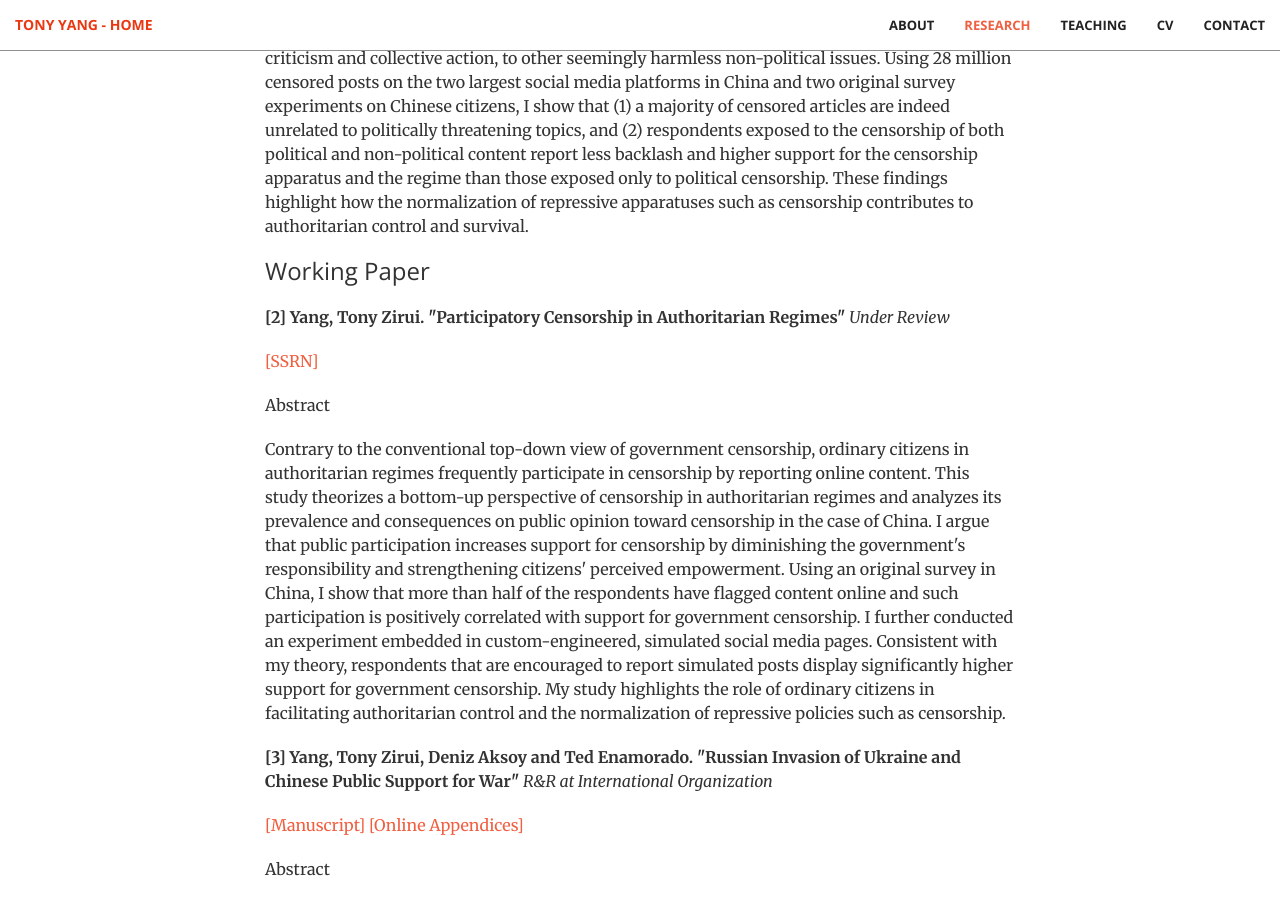
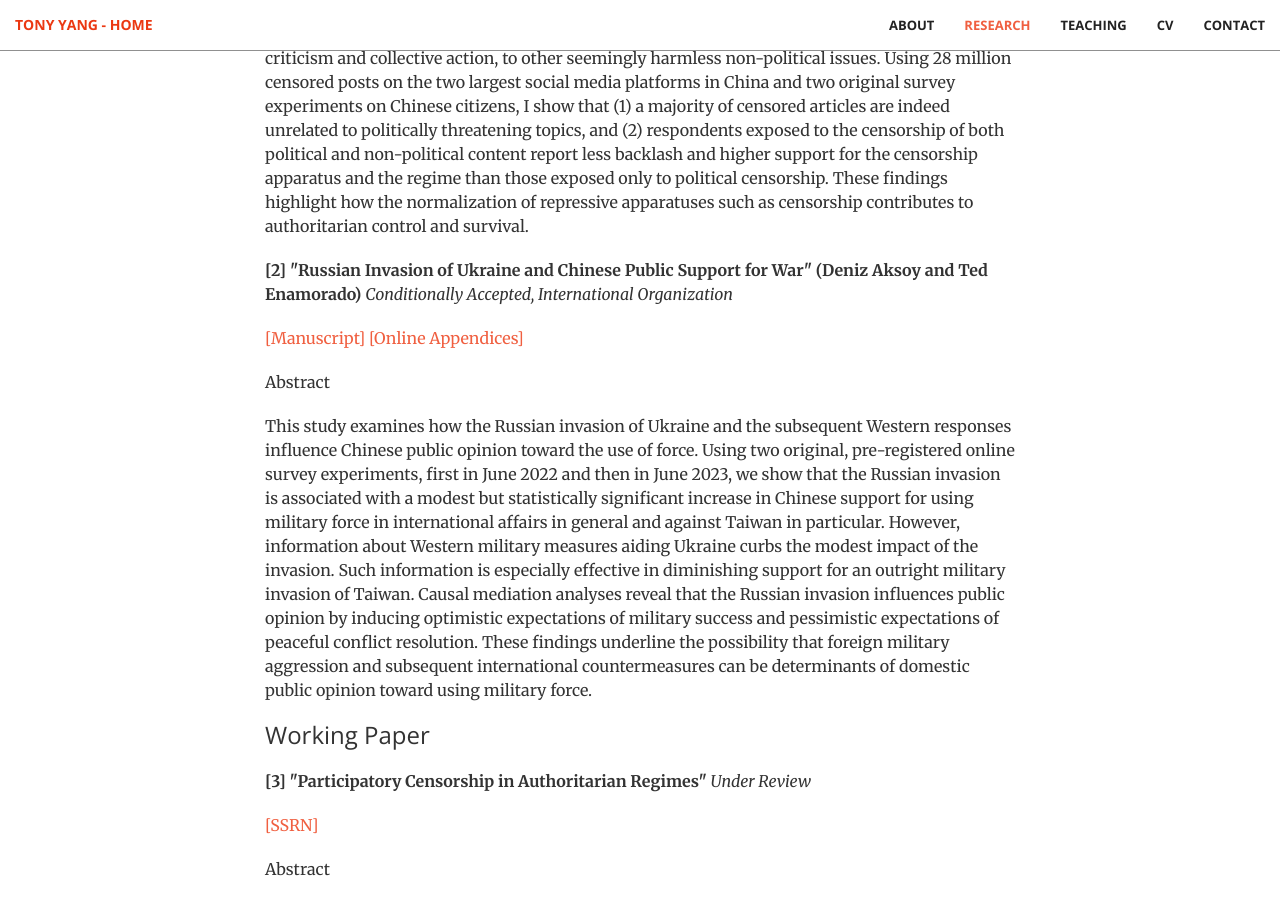
Before and after one commit to tonyhsfz/website, a Jekyll site: the page built from index.html, in a window 1280 px wide and 900 px high, scrolled down 2544 px. Built offline with Jekyll 4.4.1, drawn with Linux system fonts in a browser that asks for light colours; some of the changed text lies outside the part shown.

Commit message:
Update publication.html

```diff
--- a/_includes/publication.html
+++ b/_includes/publication.html
@@ -6,7 +6,7 @@
                 <hr>
                 <h3 class="section-heading">Publications</h3>
                     <p></p>
-<p><b>[1] Yang, Tony Zirui. "Normalization of Censorship: Evidence from China" </b> (Job Market Paper) <i>Conditionally Accepted, The Journal of Politics</i> </p>
+<p><b>[1] "Normalization of Censorship: Evidence from China" </b>  <i>Conditionally Accepted, The Journal of Politics</i> </p>
                    <p> <a href="https://papers.ssrn.com/sol3/papers.cfm?abstract_id=3835217">[SSRN]</a>
                     <a href="/img/Censorship_Appendices.pdf">[Online Appendices]</a></p>
 <p> Abstract </p>
@@ -20,13 +20,25 @@ Censorship in authoritarian regimes has traditionally been understood as a repre
 </p>
  <p></p>
                      <p></p>
-
+<p><b>[2]  "Russian Invasion of Ukraine and Chinese Public Support for War"  (Deniz Aksoy and Ted Enamorado) </b> <i>Conditionally Accepted, International Organization</i> </p>
+                   <p> <a href="/img/UseForce.pdf">[Manuscript]</a>
+                    <a href="/img/UseForce_Appendix.pdf">[Online Appendices]</a></p>
+<p> Abstract </p>
+<p>
+  This study examines how the Russian invasion of Ukraine and the subsequent Western responses influence Chinese public opinion toward the use of force.
+        Using two original, pre-registered online survey experiments, first in June 2022 and then in June 2023, we show that the Russian invasion is associated with a modest but statistically significant increase in Chinese support for using military force in international affairs in general and against Taiwan in particular.
+        However, information about Western military measures aiding Ukraine curbs the modest impact of the invasion. Such information is especially effective in diminishing support for an outright military invasion of Taiwan.
+        Causal mediation analyses reveal that the Russian invasion influences public opinion by inducing optimistic expectations of military success and pessimistic expectations of peaceful conflict resolution.
+        These findings underline the possibility that foreign military aggression and subsequent international countermeasures can be determinants of domestic public opinion toward using military force.
+</p>
+                    <p></p>
+                     <p></p>
 
                     <h3 class="section-heading">Working Paper</h3>
                      <p></p>
 
 
-<p><b>[2] Yang, Tony Zirui. "Participatory Censorship in Authoritarian Regimes" </b> <i>Under Review</i> </p>
+<p><b>[3] "Participatory Censorship in Authoritarian Regimes" </b> <i>Under Review</i> </p>
                    <p> <a href="https://papers.ssrn.com/sol3/papers.cfm?abstract_id=4167554">[SSRN]</a> </p>
 <p> Abstract </p>
 <p>
@@ -38,23 +50,9 @@ Contrary to the conventional top-down view of government censorship, ordinary ci
         My study highlights the role of ordinary citizens in facilitating authoritarian control and the normalization of repressive policies such as censorship.                    </p>
                     <p></p>
                      <p></p>
-<p><b>[3] Yang, Tony Zirui, Deniz Aksoy and Ted Enamorado. "Russian Invasion of Ukraine and Chinese Public Support for War"  </b> <i>R&R at International Organization</i> </p>
-                   <p> <a href="/img/UseForce.pdf">[Manuscript]</a>
-                    <a href="/img/UseForce_Appendix.pdf">[Online Appendices]</a></p>
-<p> Abstract </p>
-<p>
-  This study examines how the Russian invasion of Ukraine and the subsequent Western responses to the invasion influence
-public opinion on the use of military force in China. Using two original, pre-registered survey experiments,
-        first in June 2022 and then in June 2023, we show that the Russian aggression increases Chinese support for using military force in international affairs in general and against Taiwan in particular.
-        However, information about Western military measures aiding Ukraine curbs the emboldening impact of the invasion.
-        Such information is especially effective in diminishing support for an outright military invasion of Taiwan.
-        Causal mediation analyses reveal that the Russian invasion influences public opinion by inducing optimistic expectations of military success and pessimistic expectations of peaceful conflict resolution.
-        These findings underline the possibility that authoritarian military aggression abroad and subsequent Western reactions can influence public opinion toward using military force in other autocracies.
-</p>
-                    <p></p>
-                     <p></p>
 
-                <p><b>[4] Yang, Tony Zirui and Hongshen Zhu. "Doublespeak: Limits of China's Hard and Soft Propaganda during Political Crises"  </b></p>
+
+                <p><b>[4] "Doublespeak: Limits of China's Hard and Soft Propaganda during Political Crises" (with Hongshen Zhu) </b> <i>Under Review</i> </p>
                    <p> <a href="/img/COVID_Propaganda_Manucript.pdf">[Manuscript]</a>
 <p> Abstract </p>
 <p>
@@ -69,7 +67,7 @@ public opinion on the use of military force in China. Using two original, pre-re
         Our study highlights significant limitations of authoritarian propaganda, particularly during political crises when they are most needed.</p>
                     <p></p>
                      <p></p>
-                <p><b>[5] Yang, Tony Zirui.  "How Chinese Censorship Allows Public Discourse on Democracies but Not Their Institutions"  </b></p>
+                <p><b>[5] "How Chinese Censorship Allows Public Discourse on Democracies but Not Their Institutions"  </b></p>
 <p> Abstract </p>
 <p>
   Prior research suggests that authoritarian regimes manipulate information about liberal democracies, casting them in a negative light and blocking access to foreign websites altogether.
@@ -81,7 +79,7 @@ public opinion on the use of military force in China. Using two original, pre-re
         These findings demonstrate that the primary goal of Chinese censorship is impeding mass exposure to democratic institutions rather than merely defaming the West.</p>
                     <p></p>
                     <p></p>
-<p><b>[6] Chen, Haohan, Yiqiang Wang, and Tony Zirui Yang. "Listen to the Party! An Audio-as-Data Approach to Emotional Propaganda in Authoritarian China" </b></p>
+<p><b>[6]  "Listen to the Party! An Audio-as-Data Approach to Emotional Propaganda in Authoritarian China" (with Haohan Chen and Yiqiang Wang) </b></p>
 <p> Abstract </p>
 <p>
 When do authoritarian regimes intensify emotions in their propaganda?
@@ -96,9 +94,9 @@ Our study sheds light on the coercive nature of China's propaganda strategies an
                      <p></p>
                     <h3 class="section-heading">Work in Progress</h3>
                     <p></p>
-                    <p><b>[7] Siow, Jeremy, Minh Trinh, and Tony Zirui Yang. "Transnational Impact of Chinese Propaganda on Inter-group Relations Overseas" </b></p>
-                    <p><b>[8] Tavits, Margit and Tony Zirui Yang. "Gender Identity and Reducing LGBTQ Prejudice" </b></p>
-                    <p><b>[9] Stone, Andrew and Tony Zirui Yang. "LGBTQ Judicial Nominees and Federal Court Legitimacy" </b></p>
+                    <p><b>[7]  "Transnational Impact of Chinese Propaganda on Inter-group Relations Overseas" (with Jeremy Siow and Minh Trinh) </b></p>
+                    <p><b>[8]  "Gender Identity and Reducing LGBTQ Prejudice" (with Margit Tavits) </b></p>
+                    <p><b>[9]  "The American Public Penalizes LGBTQ Federal Judicial Nominees" (with Andrew Stone) </b></p>
                 </div>
         </div>
     </div>
```
